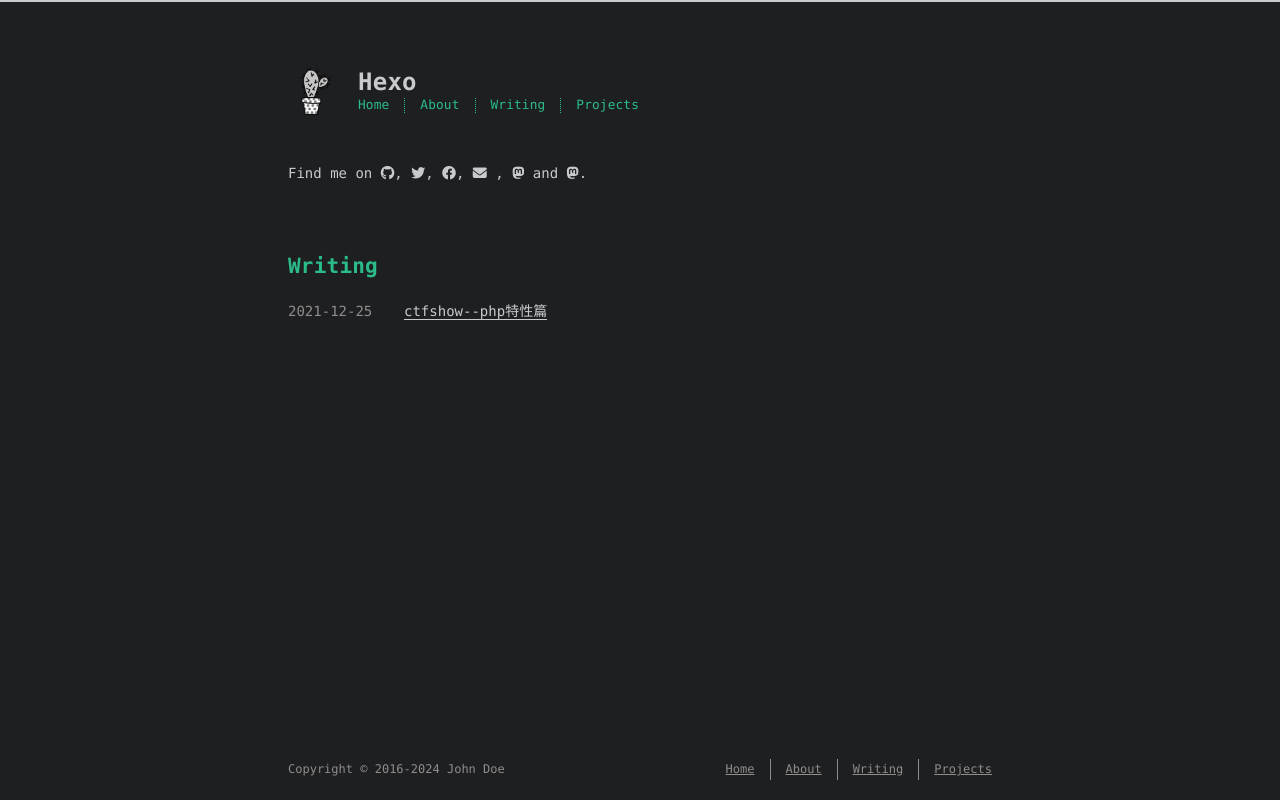
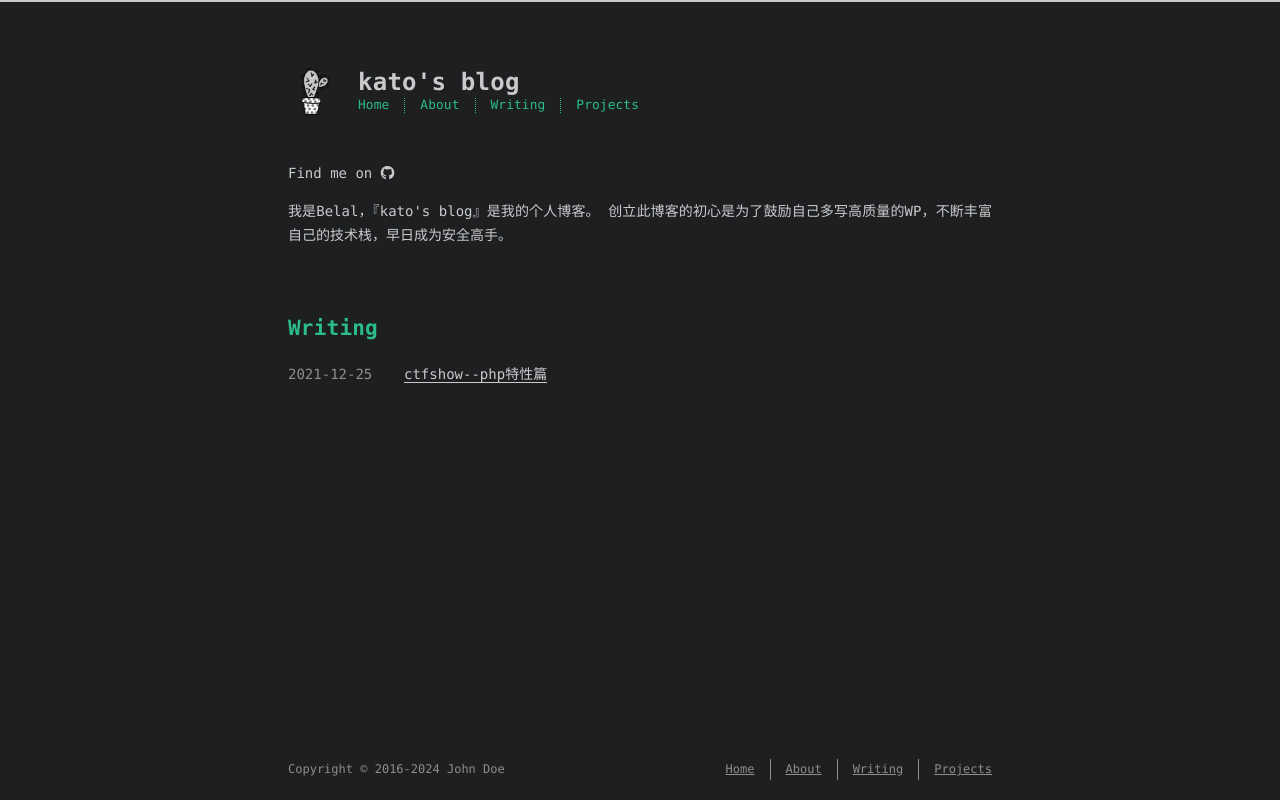
Before and after one commit to k1ato/k1ato.github.io, a plain HTML site: page index.html in a window 1280 px wide. Drawn offline with nearby package versions, Linux system fonts and the light colour scheme; a web font is replaced by a local one.

Commit message:
Site updated: 2024-01-01 14:32:28

```diff
--- a/index.html
+++ b/index.html
@@ -7,9 +7,9 @@
     <meta name="HandheldFriendly" content="True">
     <meta name="viewport" content="width=device-width, initial-scale=1, maximum-scale=5" />
     <meta property="og:type" content="website">
-<meta property="og:title" content="Hexo">
+<meta property="og:title" content="kato's blog">
 <meta property="og:url" content="http://example.com/index.html">
-<meta property="og:site_name" content="Hexo">
+<meta property="og:site_name" content="kato's blog">
 <meta property="og:locale" content="en_US">
 <meta property="article:author" content="John Doe">
 <meta name="twitter:card" content="summary">
@@ -32,7 +32,7 @@
 
 
     <!-- title -->
-    <title>Hexo</title>
+    <title>kato's blog</title>
     <!-- async scripts -->
     <!-- Google Analytics -->
 
@@ -51,7 +51,7 @@
 
 	<!-- mathjax -->
 
-<meta name="generator" content="Hexo 6.3.0"></head>
+<meta name="generator" content="kato's blog 6.3.0"></head>
 
 <body class="max-width mx-auto px3 ltr">
 
@@ -65,7 +65,7 @@
 
 
     <div id="title">
-      <h1 class="p-name">Hexo</h1>
+      <h1 class="p-name">kato's blog</h1>
     </div>
   </a>
   <div id="nav">
@@ -97,59 +97,20 @@
 
 
 
-          <a class="icon u-url" target="_blank" rel="noopener me" href="http://github.com/probberechts/cactus-dark" aria-label="github" title="github">
+          <a class="icon u-url" target="_blank" rel="noopener me" href="http://github.com/k1ato" aria-label="github" title="github">
             <i class="fa-brands fa-github"></i><!--
       ---></a><!--
     ---><!--
-    --->,
-
-
-
-
-          <a class="icon u-url" target="_blank" rel="noopener me" href="/" aria-label="twitter" title="twitter">
-            <i class="fa-brands fa-twitter"></i><!--
-      ---></a><!--
-    ---><!--
-    --->,
-
-
-
-
-          <a class="icon u-url" target="_blank" rel="noopener me" href="/" aria-label="facebook" title="facebook">
-            <i class="fa-brands fa-facebook"></i><!--
-      ---></a><!--
-    ---><!--
-    --->,
-
-
-
-
-          <a class="icon u-email" target="_blank" rel="noopener" href="mailto:name@email.com" aria-label="mail" title="mail">
-            <i class="fa-solid fa-envelope"></i><!--
-      ---></a>
-        <!--
-    --->,
-
-
-
-
-          <a class="icon u-url" target="_blank" rel="noopener me" href="https://mastodon.social/@alice" aria-label="mastodon.social" title="mastodon.social">
-            <i class="fa-brands fa-mastodon"></i><!--
-      ---></a><!--
-    ---><!--
-    ---> and
-
-
-
-
-          <a class="icon u-url" target="_blank" rel="noopener me" href="https://fosstodon.org/@alice" aria-label="fosstodon.org" title="fosstodon.org">
-            <i class="fa-brands fa-mastodon"></i><!--
-      ---></a><!--
-    ---><!--
-    --->.
+    --->
 
 
     </p>
+	<p>
+		我是Belal，『kato's blog』是我的个人博客。
+		创立此博客的初心是为了鼓励自己多写高质量的WP，不断丰富自己的技术栈，早日成为安全高手。
+
+
+	</p>
 
 </section>
 
```
Also changed, not shown: 404.html (+5 -5 lines).
